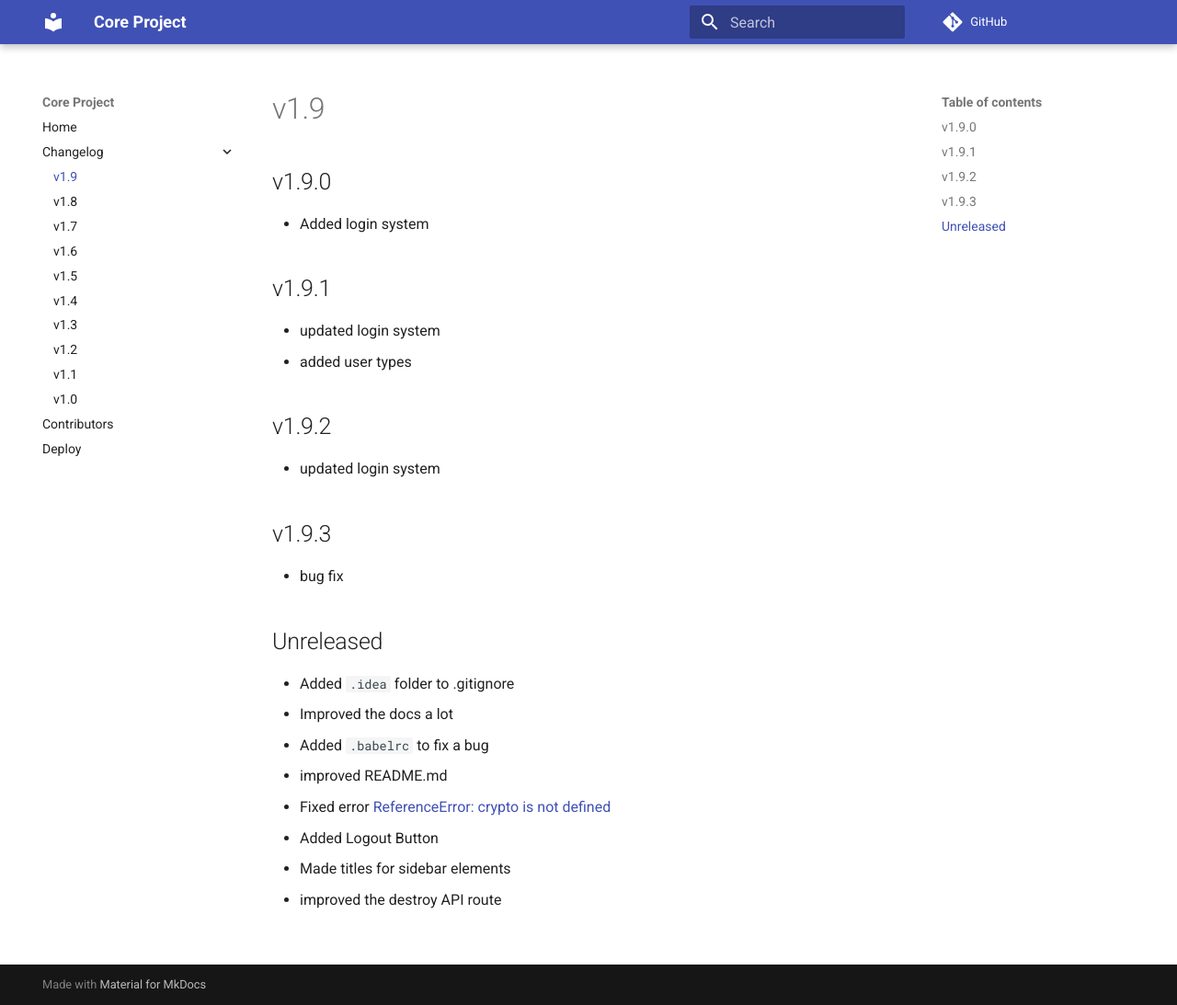
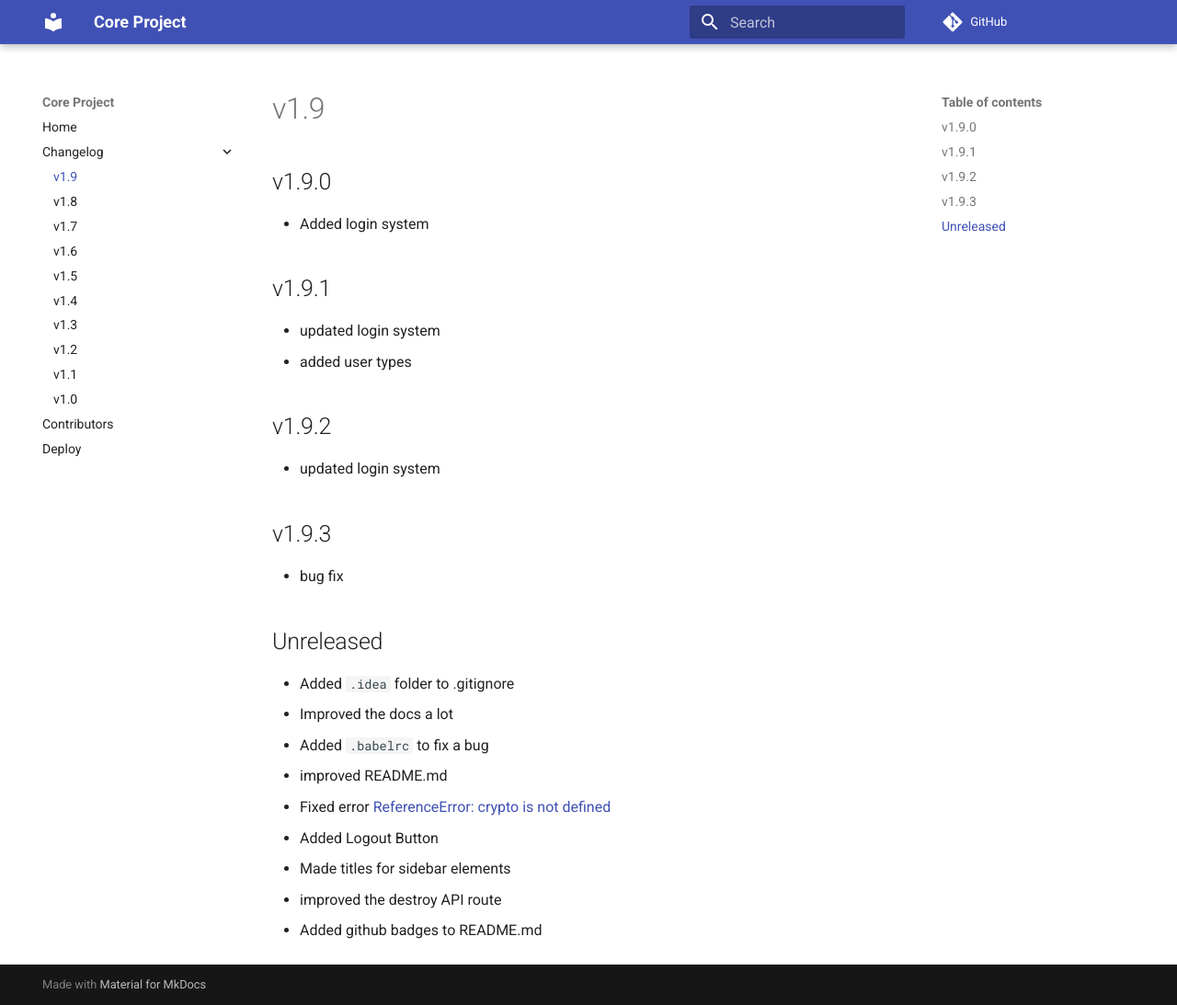
Before and after one commit to feluxerich/core, an MkDocs documentation site: the page built from docs/docs/changelog/v1.9.md, in a window 1280 px wide and 1093 px high. Shown: the whole window at 92% size. Built offline with MkDocs 1.6.1 and Material for MkDocs 9.7.7, drawn with Linux system fonts in a browser that asks for light colours; comment, search, counter and statistics services are not loaded.

Commit message:
readme changes

```diff
--- a/docs/docs/changelog/v1.9.md
+++ b/docs/docs/changelog/v1.9.md
@@ -27,3 +27,4 @@
 - Added Logout Button
 - Made titles for sidebar elements
 - improved the destroy API route
+- Added github badges to README.md
```
Also changed, not shown: README.md.
